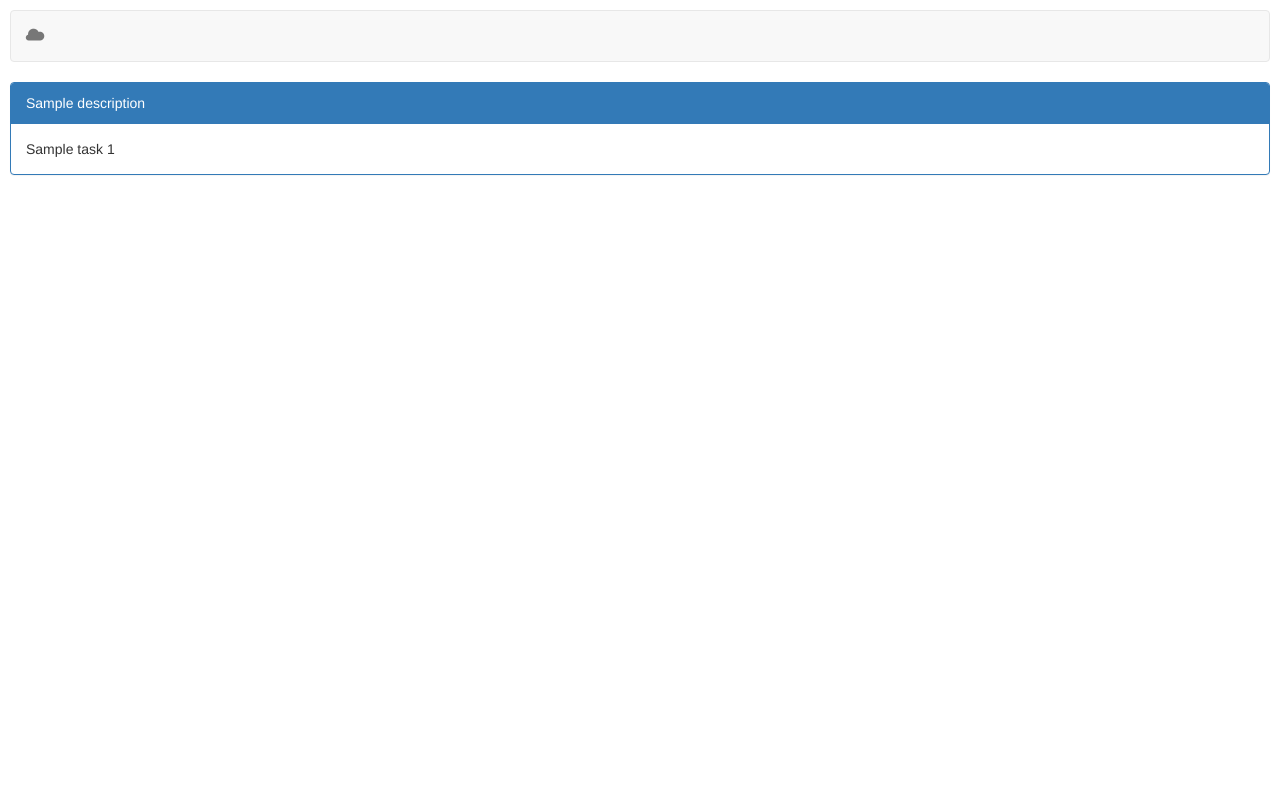
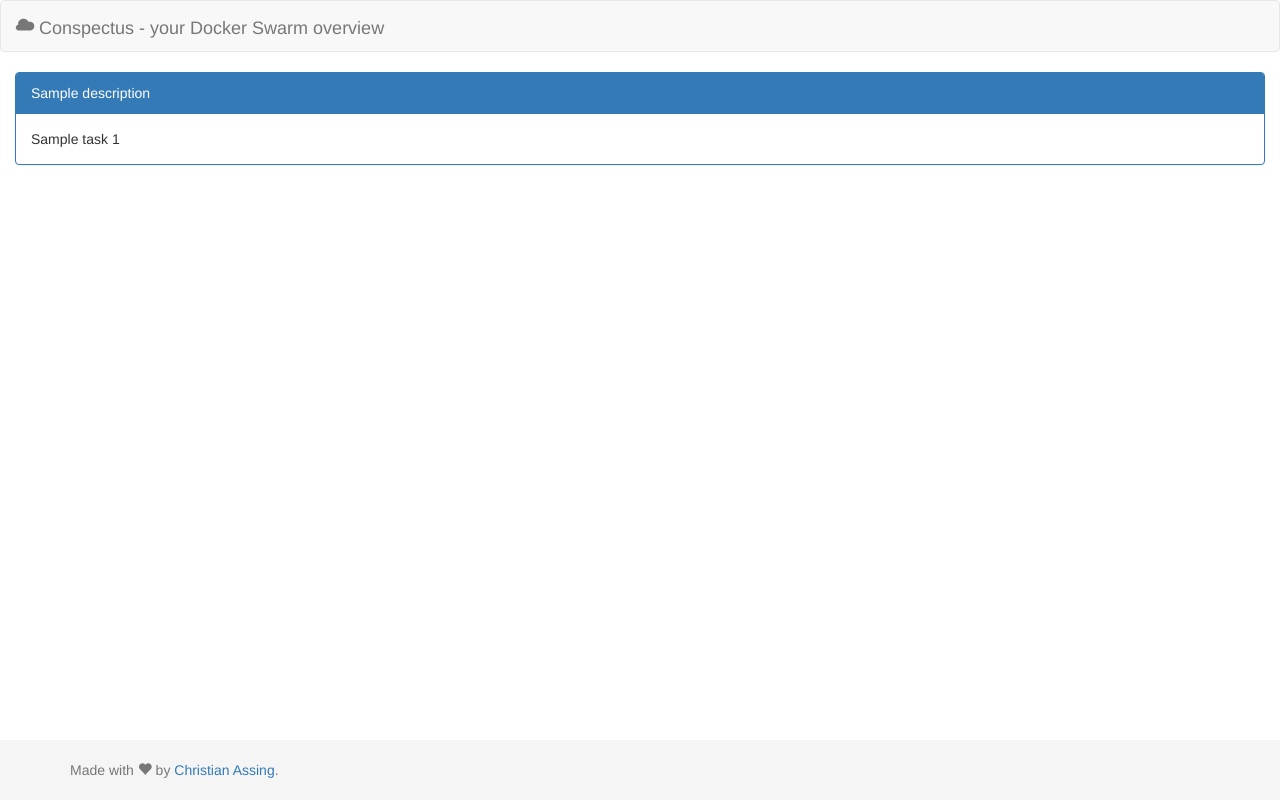
Before and after one commit to chassing/conspectus, a Flask app: template templates/index.html in a window 1280 px wide. Run offline with Flask 2, Linux system fonts and the light colour scheme; the template is opened without the code that fills it: most values are stand-ins (such as "Sample title", 1, 10 or a date in 2020); some libraries are stand-ins or nearby versions.

Commit message:
style index page - closes #2

```diff
--- /dev/null
+++ b/static/conspectus.css
@@ -0,0 +1,32 @@
+html {
+    position: relative;
+    min-height: 100%;
+}
+body {
+  /* Margin bottom by footer height */
+    margin-bottom: 60px;
+}
+.footer {
+    position: absolute;
+    bottom: 0;
+    width: 100%;
+    /* Set the fixed height of the footer here */
+    height: 60px;
+    background-color: #f5f5f5;
+}
+
+body > .container {
+    padding: 15px 15px 0;
+}
+.container .text-muted {
+    margin: 20px 0;
+}
+
+.footer > .container {
+    padding-right: 15px;
+    padding-left: 15px;
+}
+
+code {
+    font-size: 80%;
+}
--- a/templates/index.html
+++ b/templates/index.html
@@ -1,21 +1,25 @@
 {% extends "bootstrap/base.html" %}
 {% block title %}Conspectus{% endblock %}
+
+{% block styles %}
+    {{ super() }}
+    <link rel="stylesheet" href="{{url_for('static', filename='conspectus.css')}}">
+{% endblock %}
 
 {% block navbar %}
 <nav class="navbar navbar-default">
     <div class="container-fluid">
         <div class="navbar-header">
-            <a class="navbar-brand" href="#">
-                <span class="glyphicon glyphicon-cloud" aria-hidden="true"></span>
-            </a>
+            <span class="navbar-brand">
+                <span class="glyphicon glyphicon-cloud" aria-hidden="true"></span> Conspectus - your Docker Swarm overview
+            </span>
         </div>
     </div>
 </nav>
 {% endblock %}
 
-{% block body_attribs %} style="padding: 10px" {% endblock %}
-
 {% block content %}
+    <div class="container-fluid">
         {% for node in nodes %}
             <div class="panel panel-primary">
                 <div class="panel-heading">{{ node.Description.Hostname }}</div>
@@ -28,4 +32,12 @@
                 </div>
             </div>
         {% endfor %}
+    </div>
+
+
+    <footer class="footer">
+        <div class="container">
+            <p class="text-muted">Made with <span class="glyphicon glyphicon-heart" aria-hidden="true"></span> by <a href="https://github.com/chassing/">Christian Assing</a>.</p>
+        </div>
+    </footer>
 {% endblock %}
```
Lines whose indentation alone changed are shown as unchanged.
